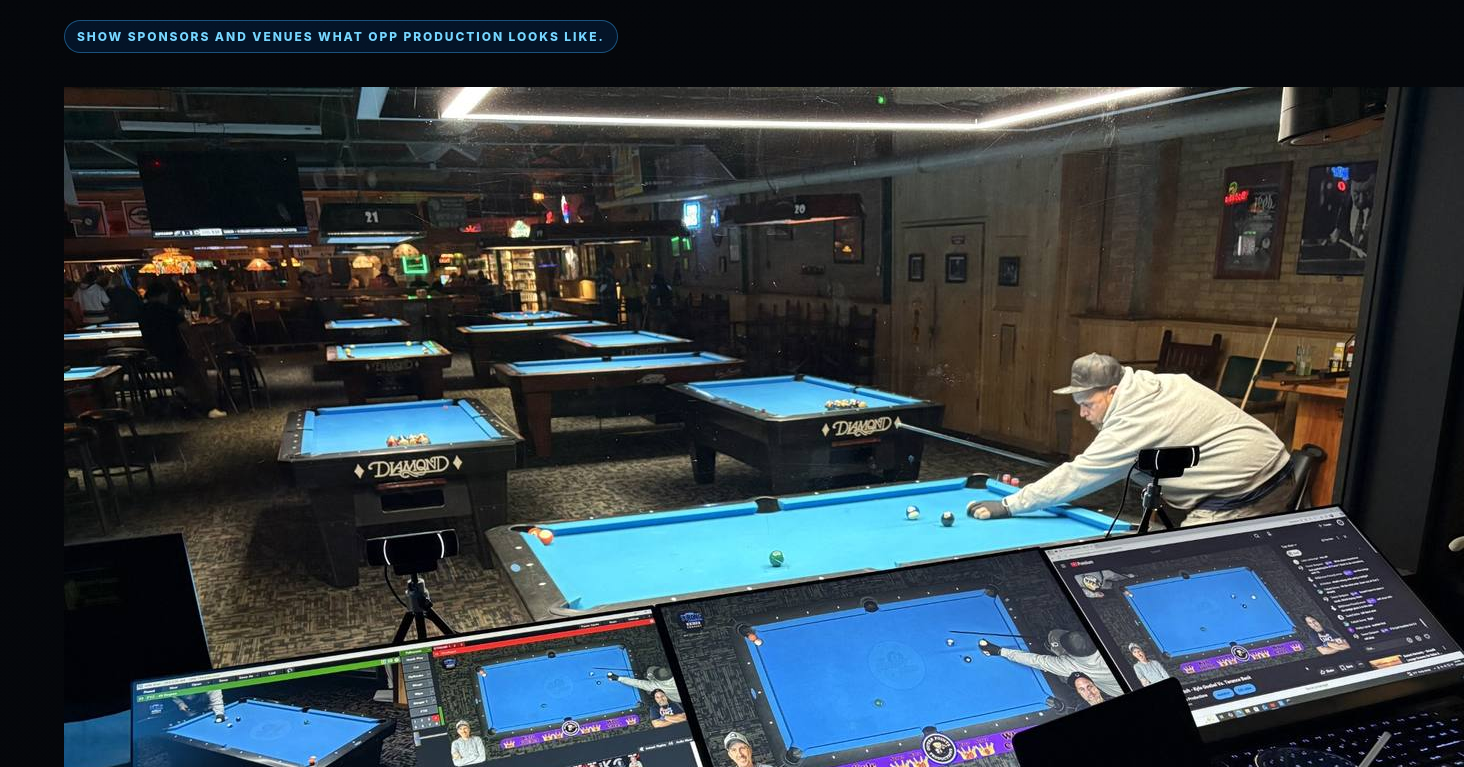
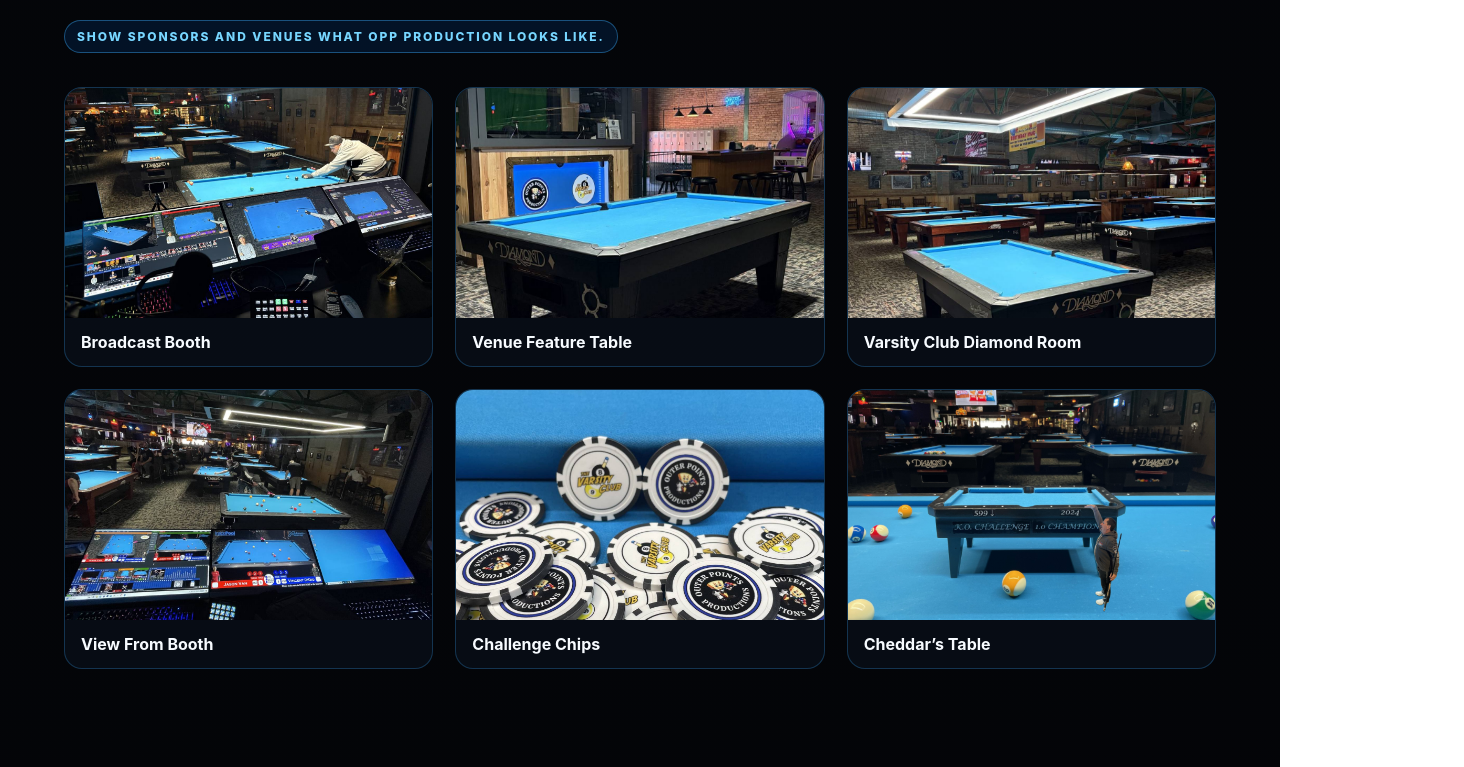
Before and after one commit to outerpointsproductions-design/outer-points-productions-clean, a React (Vite) app in the folder opp-clean-repo/: page / in a window 1280 px wide. Shown: the part 5533-6300 px from the top of the page, 1464 px wide, since content can reach past the window. Built offline with nearby package versions, Linux system fonts and the light colour scheme.

Commit message:
Update styles.css

```diff
--- a/opp-clean-repo/src/styles.css
+++ b/opp-clean-repo/src/styles.css
@@ -318,3 +318,41 @@
     grid-template-columns: 1fr;
   }
 }
+.mediaGallery {
+  display: grid;
+  grid-template-columns: repeat(3, minmax(0, 1fr));
+  gap: 22px;
+  margin-top: 30px;
+}
+
+.mediaGalleryCard {
+  overflow: hidden;
+  border: 1px solid rgba(58, 170, 255, 0.25);
+  border-radius: 18px;
+  background: rgba(10, 18, 28, 0.65);
+}
+
+.mediaGalleryCard img {
+  width: 100%;
+  aspect-ratio: 16 / 10;
+  object-fit: cover;
+  display: block;
+}
+
+.mediaGalleryCard span {
+  display: block;
+  padding: 14px 16px;
+  font-weight: 700;
+}
+
+@media (max-width: 900px) {
+  .mediaGallery {
+    grid-template-columns: repeat(2, minmax(0, 1fr));
+  }
+}
+
+@media (max-width: 600px) {
+  .mediaGallery {
+    grid-template-columns: 1fr;
+  }
+}
```
